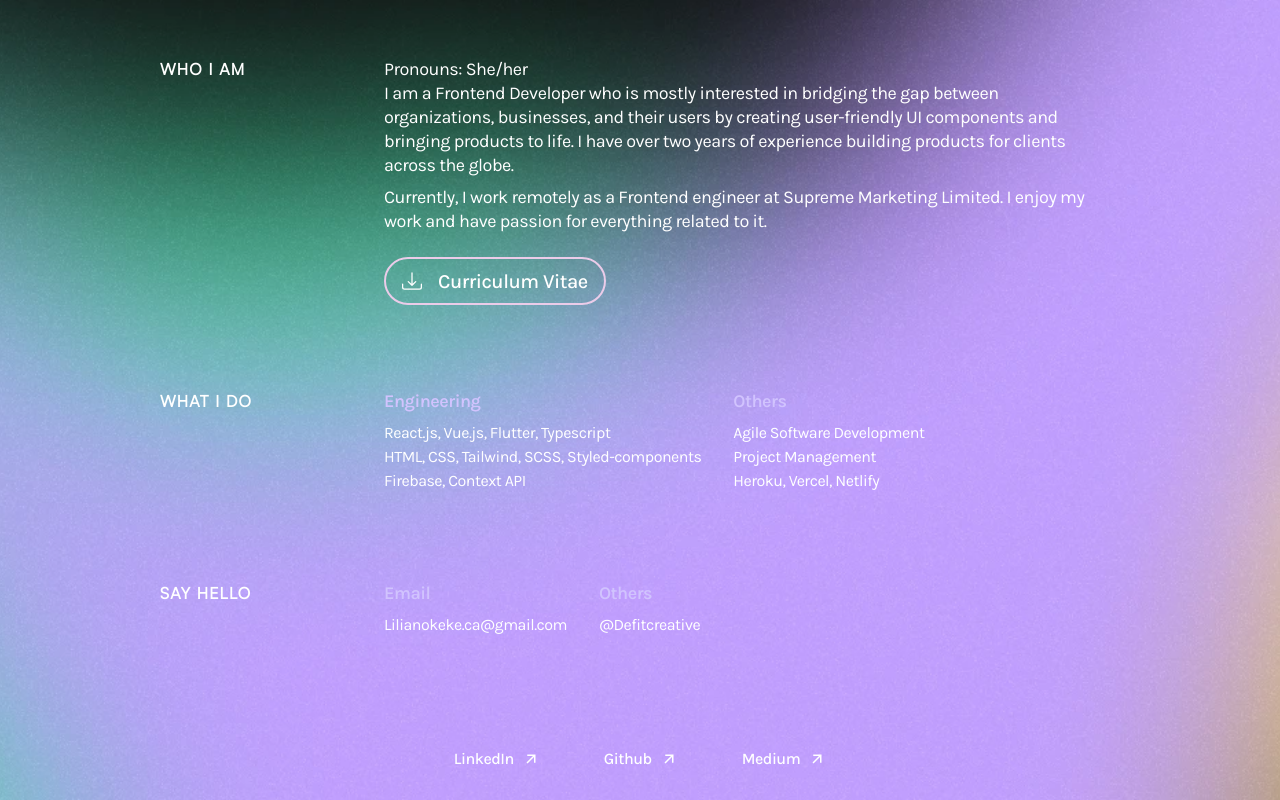
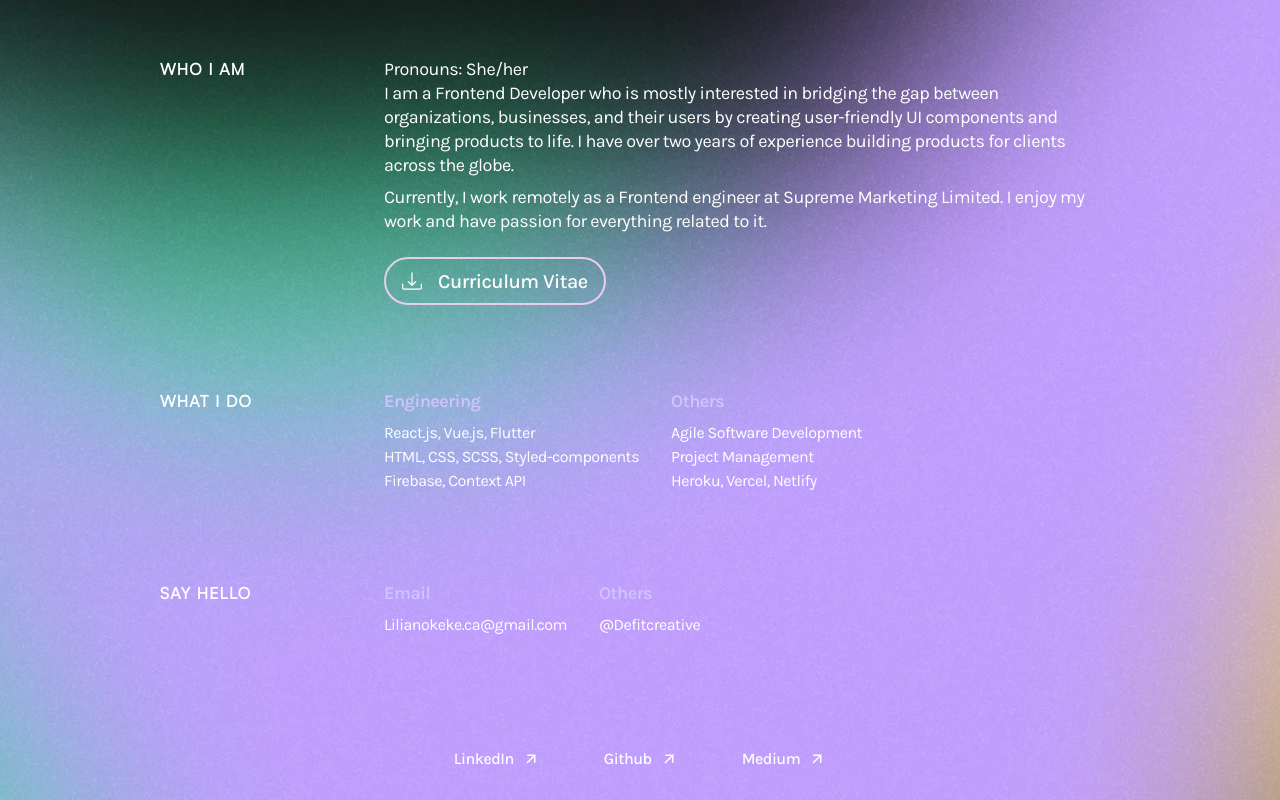
Before and after one commit to Lilianada/Lilydesigned, a React (Create React App) app: page / in a window 1280 px wide. Shown: the part 575-1375 px from the top of the page. Built offline with nearby package versions, Linux system fonts and the light colour scheme.

Commit message:
added more info

```diff
--- a/src/components/Contact/index.jsx
+++ b/src/components/Contact/index.jsx
@@ -8,7 +8,7 @@ export default function ContactPage() {
         <h3 className="title coloredText">Contact Me</h3>
         <p className="text">
           For collaborations, job opportunities, or just to say hi, feel free to reach out to me using the email linked.
-          You can also reach me on Fiverr using the badge below.
+          You can also reach me on Fiverr for freelance projects or contracts using the badge below.
         </p>
         <br/>
         <u><a href="mailto:lilianokeke.ca@gmail.com">Lilianokeke.ca@gmail.com</a></u>
--- a/src/pages/Home.jsx
+++ b/src/pages/Home.jsx
@@ -64,11 +64,11 @@ export default function Home() {
                 <div className="column">
                   <div className="labels">
                     <div className="labelTitle">Engineering</div>
-                    <div className="labelValue">React.js, Vue.js, Flutter, Typescript
+                    <div className="labelValue">React.js, Vue.js, Flutter
                     </div>
                     <div className="labelValue">
                     </div>
-                    <div className="labelValue">HTML, CSS, Tailwind, SCSS, Styled-components
+                    <div className="labelValue">HTML, CSS, SCSS, Styled-components
                     </div>
                     <div className="labelValue">Firebase, Context API
                     </div>
```
